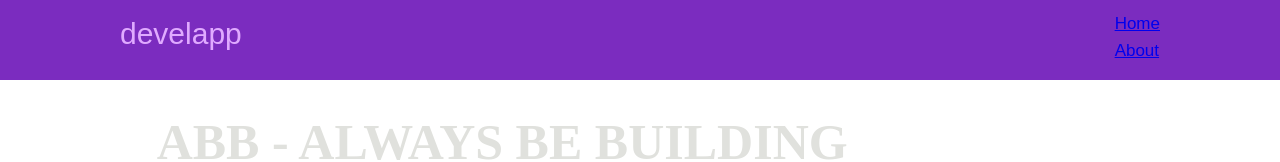
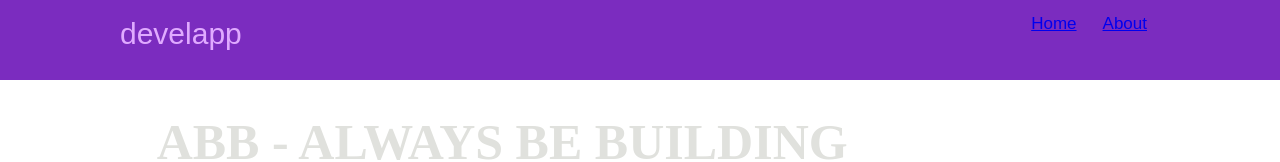
Before and after one commit to chingu-voyages/v38-geckos-team-04, a React (Create React App) app in the folder frontend/: page / in a window 1280 px wide. Shown: the top 162 px of the page. Built offline with nearby package versions, Linux system fonts and the light colour scheme; a web font is replaced by a local one.

Commit message:
Add nav item css rules

```diff
--- a/frontend/src/sass/components/navbar.scss
+++ b/frontend/src/sass/components/navbar.scss
@@ -18,6 +18,12 @@
 
     &__nav {
         list-style: none;
+
+        &--item {
+            display: inline;
+            padding: 0 1.3rem;
+            text-decoration: none;
+        }
     }
 
     // styles for devices with a min-width of 600px
```
